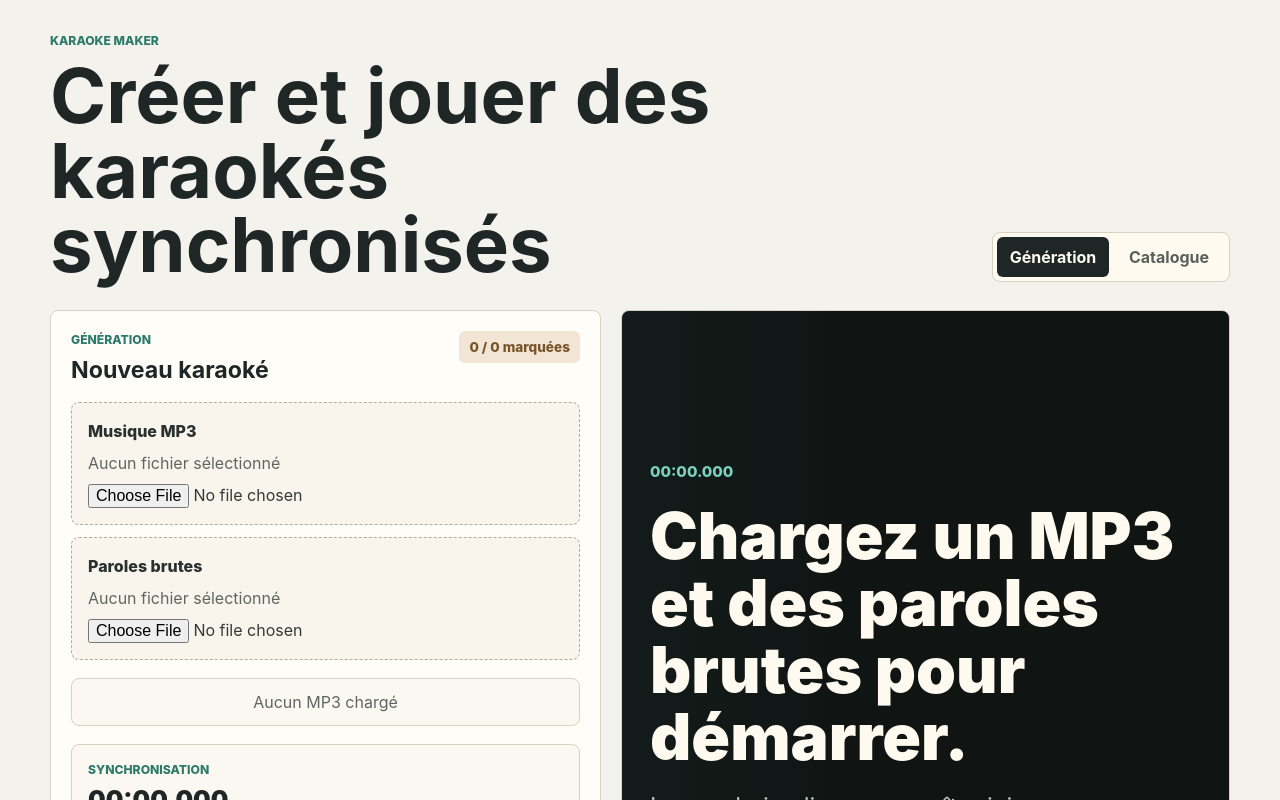
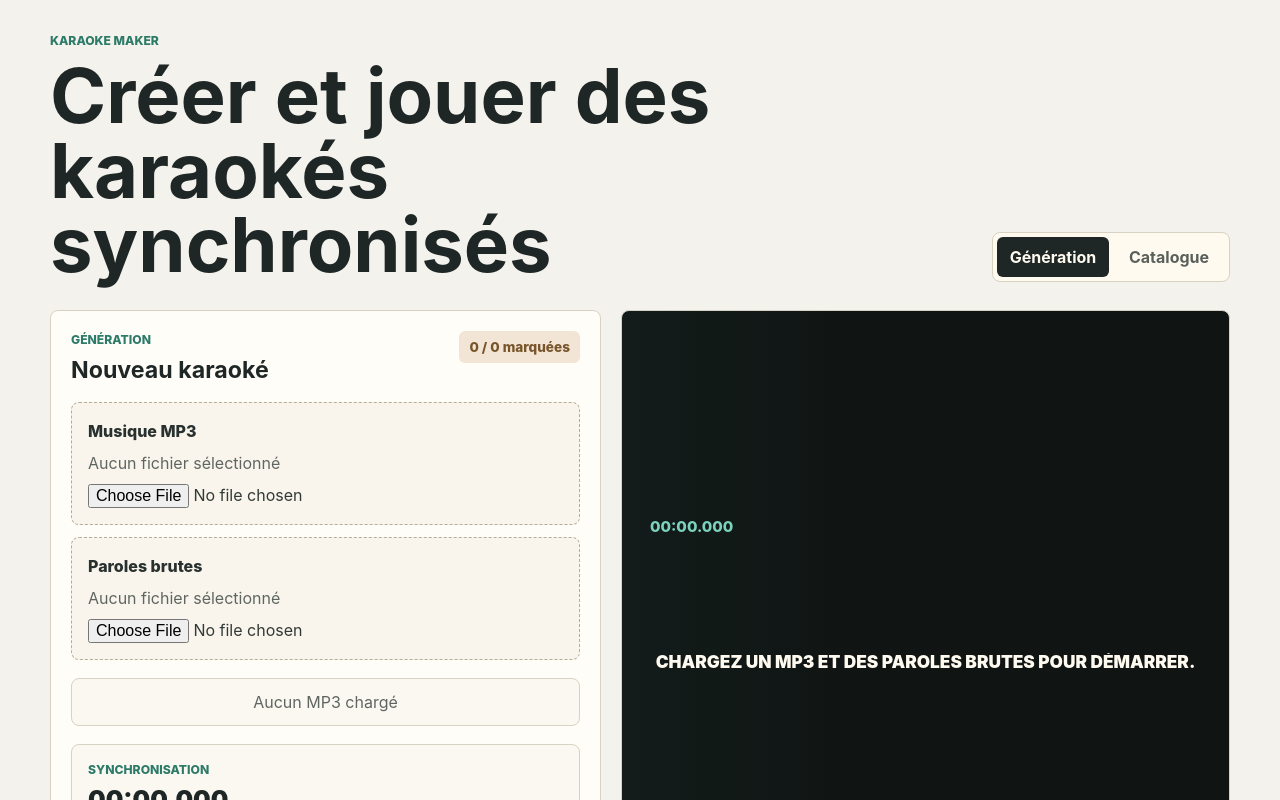
Before and after one commit to paulermilonarduin/karaoke-maker, a Vue app: page / in a window 1280 px wide. Shown: the top 800 px of the page. Built offline with nearby package versions, Linux system fonts and the light colour scheme.

Commit message:
feat: ajoute un catalogue de karaokés jouables

```diff
--- /dev/null
+++ b/src/catalog/tracks.ts
@@ -0,0 +1,18 @@
+import minecraftAudioUrl from '../assets/catalog/minecraft/Minecraft.mp3'
+import minecraftLyrics from '../assets/catalog/minecraft/Minecraft.lrc?raw'
+
+export type CatalogTrack = {
+  id: string
+  title: string
+  audioUrl: string
+  lyricsContent: string
+}
+
+export const catalogTracks: CatalogTrack[] = [
+  {
+    id: 'minecraft',
+    title: 'Minecraft',
+    audioUrl: minecraftAudioUrl,
+    lyricsContent: minecraftLyrics,
+  },
+]
--- a/src/components/LyricsDisplay.vue
+++ b/src/components/LyricsDisplay.vue
@@ -1,23 +1,110 @@
 <script setup lang="ts">
+import { computed, nextTick, onBeforeUnmount, onBeforeUpdate, onMounted, ref, watch } from 'vue'
 import type { LyricLine } from '../domain/lyrics'
 import { formatTimestamp } from '../domain/lyrics'
 
-defineProps<{
+const props = defineProps<{
   activeLine?: LyricLine
+  previousLine?: LyricLine
   nextLine?: LyricLine
+  placeholder?: string
 }>()
+
+type DisplayLine = {
+  id: string
+  position: 'previous' | 'current' | 'next'
+  text: string
+}
+
+const displayElement = ref<HTMLElement>()
+const lineElements = ref<HTMLElement[]>([])
+let resizeObserver: ResizeObserver | undefined
+
+const visibleLines = computed<DisplayLine[]>(() => {
+  const lines: DisplayLine[] = []
+
+  if (props.previousLine) {
+    lines.push({
+      id: props.previousLine.id,
+      position: 'previous',
+      text: props.previousLine.text,
+    })
+  }
+
+  lines.push(
+    props.activeLine
+      ? { id: props.activeLine.id, position: 'current', text: props.activeLine.text }
+      : {
+          id: 'lyrics-placeholder',
+          position: 'current',
+          text: props.placeholder || 'Chargez un MP3 et des paroles brutes pour démarrer.',
+        },
+  )
+
+  if (props.nextLine) {
+    lines.push({ id: props.nextLine.id, position: 'next', text: props.nextLine.text })
+  }
+
+  return lines
+})
+
+function fitLine(element?: HTMLElement) {
+  if (!element) {
+    return
+  }
+
+  element.style.fontSize = ''
+  const naturalFontSize = Number.parseFloat(getComputedStyle(element).fontSize)
+  const scale = Math.min(1, element.clientWidth / element.scrollWidth)
+  const targetFontSize = naturalFontSize * scale * (scale < 1 ? 0.98 : 1)
+
+  element.style.fontSize = `${targetFontSize}px`
+}
+
+async function fitLyrics() {
+  await nextTick()
+  lineElements.value.forEach((element) => fitLine(element))
+}
+
+watch(
+  () => visibleLines.value.map((line) => `${line.id}:${line.position}:${line.text}`).join('|'),
+  () => void fitLyrics(),
+)
+
+onBeforeUpdate(() => {
+  lineElements.value = []
+})
+
+onMounted(() => {
+  resizeObserver = new ResizeObserver(() => void fitLyrics())
+
+  if (displayElement.value) {
+    resizeObserver.observe(displayElement.value)
+  }
+
+  void fitLyrics()
+})
+
+onBeforeUnmount(() => {
+  resizeObserver?.disconnect()
+})
 </script>
 
 <template>
-  <section class="lyrics-display" aria-label="Aperçu karaoké">
+  <section ref="displayElement" class="lyrics-display" aria-label="Aperçu karaoké">
     <p class="lyrics-display__time">
       {{ activeLine ? formatTimestamp(activeLine.start) : '00:00.000' }}
     </p>
-    <p class="lyrics-display__current">
-      {{ activeLine?.text || 'Chargez un MP3 et des paroles brutes pour démarrer.' }}
-    </p>
-    <p class="lyrics-display__next">
-      {{ nextLine?.text || 'La prochaine ligne apparaîtra ici.' }}
-    </p>
+    <div class="lyrics-display__stack">
+      <p
+        v-for="line in visibleLines"
+        :key="line.id"
+        ref="lineElements"
+        class="lyrics-display__line"
+        :class="`lyrics-display__${line.position}`"
+      >
+        {{ line.text }}
+      </p>
+    </div>
   </section>
 </template>
--- a/src/style.css
+++ b/src/style.css
@@ -254,19 +254,49 @@ p {
   font-weight: 800;
 }
 
+.lyrics-display__stack {
+  position: relative;
+  min-width: 0;
+  min-height: 210px;
+  margin-top: 18px;
+}
+
+.lyrics-display__line {
+  position: absolute;
+  top: 50%;
+  right: 0;
+  left: 0;
+  min-width: 0;
+  overflow: hidden;
+  text-align: center;
+  text-transform: uppercase;
+  white-space: nowrap;
+}
+
 .lyrics-display__current {
-  margin-top: 18px;
+  z-index: 2;
   color: #fffaf0;
   font-size: clamp(2rem, 6vw, 4rem);
   font-weight: 900;
   line-height: 1.05;
+  transform: translateY(-50%);
+}
+
+.lyrics-display__previous,
+.lyrics-display__next {
+  color: #b7c2bd;
+  font-size: clamp(1.05rem, 3vw, 1.5rem);
+  line-height: 1.25;
+}
+
+.lyrics-display__previous {
+  z-index: 1;
+  transform: translateY(calc(-50% - 76px));
 }
 
 .lyrics-display__next {
-  margin-top: 22px;
-  color: #b7c2bd;
-  font-size: clamp(1.05rem, 3vw, 1.5rem);
-  line-height: 1.25;
+  z-index: 1;
+  transform: translateY(calc(-50% + 76px));
 }
 
 .catalog-view {
@@ -276,14 +306,55 @@ p {
   padding: 24px;
 }
 
-.empty-state {
+.catalog-layout {
   display: grid;
-  min-height: 260px;
-  place-items: center;
-  border: 1px dashed #c9beaa;
+  grid-template-columns: minmax(180px, 0.28fr) minmax(0, 1fr);
+  gap: 20px;
+}
+
+.catalog-list {
+  display: grid;
+  align-content: start;
+  gap: 8px;
+}
+
+.catalog-track {
+  display: grid;
+  gap: 4px;
+  width: 100%;
+  padding: 14px;
+  border: 1px solid #d8d2c3;
   border-radius: 8px;
-  color: #626a66;
+  color: #28312f;
+  text-align: left;
   background: #f9f5ec;
+  font-weight: 800;
+}
+
+.catalog-track--active {
+  border-color: #2c7a68;
+  background: #e6f2ed;
+}
+
+.catalog-track__format {
+  color: #68716c;
+  font-size: 0.75rem;
+  font-weight: 700;
+}
+
+.catalog-player {
+  display: grid;
+  gap: 18px;
+  min-width: 0;
+}
+
+.catalog-player h3 {
+  color: #1f2726;
+  font-size: 1.25rem;
+}
+
+.catalog-player .lyrics-display {
+  min-height: 360px;
 }
 
 @media (max-width: 780px) {
@@ -300,6 +371,10 @@ p {
     grid-template-columns: 1fr;
   }
 
+  .catalog-layout {
+    grid-template-columns: 1fr;
+  }
+
   .lyrics-display {
     min-height: 320px;
   }
--- a/src/views/CatalogView.vue
+++ b/src/views/CatalogView.vue
@@ -1,12 +1,85 @@
+<script setup lang="ts">
+import { computed, ref } from 'vue'
+import { catalogTracks, type CatalogTrack } from '../catalog/tracks'
+import AudioPlayer from '../components/AudioPlayer.vue'
+import LyricsDisplay from '../components/LyricsDisplay.vue'
+import { findActiveLine, parseLrc, type LyricLine } from '../domain/lyrics'
+
+const selectedTrack = ref<CatalogTrack>(catalogTracks[0])
+const currentTime = ref(0)
+const lyrics = computed(() => parseLrc(selectedTrack.value.lyricsContent))
+const activeLine = computed(() => findActiveLine(lyrics.value, currentTime.value))
+const previousLine = computed<LyricLine | undefined>(() => {
+  const line = activeLine.value
+
+  if (!line) {
+    return undefined
+  }
+
+  const index = lyrics.value.findIndex((candidate) => candidate.id === line.id)
+
+  return lyrics.value[index - 1]
+})
+const nextLine = computed<LyricLine | undefined>(() => {
+  const line = activeLine.value
+
+  if (!line) {
+    return lyrics.value[0]
+  }
+
+  const index = lyrics.value.findIndex((candidate) => candidate.id === line.id)
+
+  return lyrics.value[index + 1]
+})
+
+function selectTrack(track: CatalogTrack) {
+  selectedTrack.value = track
+  currentTime.value = 0
+}
+</script>
+
 <template>
   <section class="catalog-view">
     <div class="catalog-view__header">
-      <p class="eyebrow">Catalogue</p>
-      <h2>Musiques préparées</h2>
+      <div>
+        <p class="eyebrow">Catalogue</p>
+        <h2>Musiques préparées</h2>
+      </div>
+      <p class="line-count">{{ catalogTracks.length }} titre</p>
     </div>
 
-    <div class="empty-state">
-      <p>Aucun karaoké enregistré pour le moment.</p>
+    <div class="catalog-layout">
+      <aside class="catalog-list" aria-label="Titres disponibles">
+        <button
+          v-for="track in catalogTracks"
+          :key="track.id"
+          class="catalog-track"
+          :class="{ 'catalog-track--active': selectedTrack.id === track.id }"
+          type="button"
+          @click="selectTrack(track)"
+        >
+          <span>{{ track.title }}</span>
+          <span class="catalog-track__format">MP3 + LRC</span>
+        </button>
+      </aside>
+
+      <div class="catalog-player">
+        <div>
+          <p class="eyebrow">Lecture</p>
+          <h3>{{ selectedTrack.title }}</h3>
+        </div>
+        <AudioPlayer
+          :key="selectedTrack.id"
+          :audio-url="selectedTrack.audioUrl"
+          @timeupdate="currentTime = $event"
+        />
+        <LyricsDisplay
+          :active-line="activeLine"
+          :previous-line="previousLine"
+          :next-line="nextLine"
+          placeholder="Lancez la lecture pour démarrer le karaoké."
+        />
+      </div>
     </div>
   </section>
 </template>
--- a/src/views/GeneratorView.vue
+++ b/src/views/GeneratorView.vue
@@ -31,6 +31,17 @@ const nextDraftLine = computed(() => project.value.draftLines[nextDraftLineIndex
 const canExport = computed(() => syncedLines.value.length > 0)
 
 const activeLine = computed(() => findActiveLine(syncedLines.value, currentTime.value))
+const previousLine = computed<LyricLine | undefined>(() => {
+  const line = activeLine.value
+
+  if (!line) {
+    return undefined
+  }
+
+  const index = syncedLines.value.findIndex((candidate) => candidate.id === line.id)
+
+  return syncedLines.value[index - 1]
+})
 const nextLine = computed<LyricLine | undefined>(() => {
   const line = activeLine.value
 
@@ -171,6 +182,10 @@ onBeforeUnmount(() => {
       </div>
     </div>
 
-    <LyricsDisplay :active-line="activeLine" :next-line="nextLine" />
+    <LyricsDisplay
+      :active-line="activeLine"
+      :previous-line="previousLine"
+      :next-line="nextLine"
+    />
   </section>
 </template>
```
Also changed, not shown: 2 other files (tests, documents, lock files or other folders).
